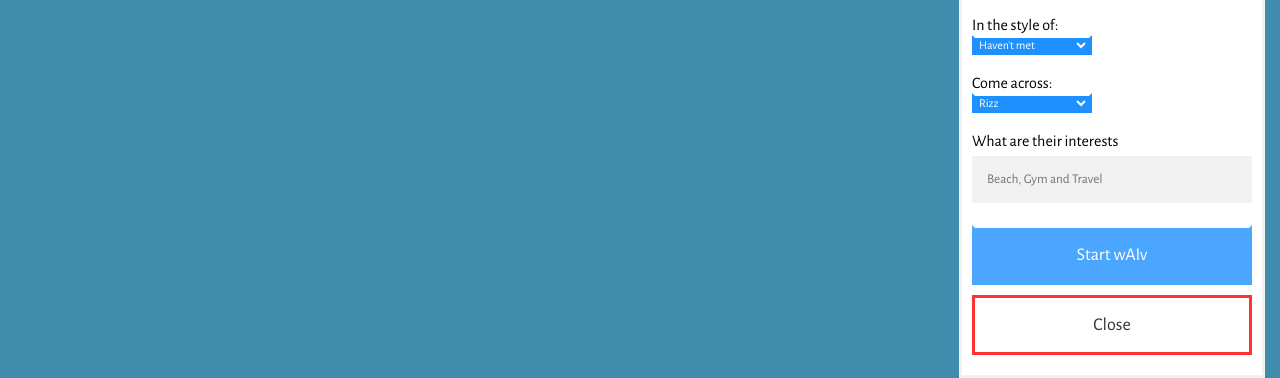
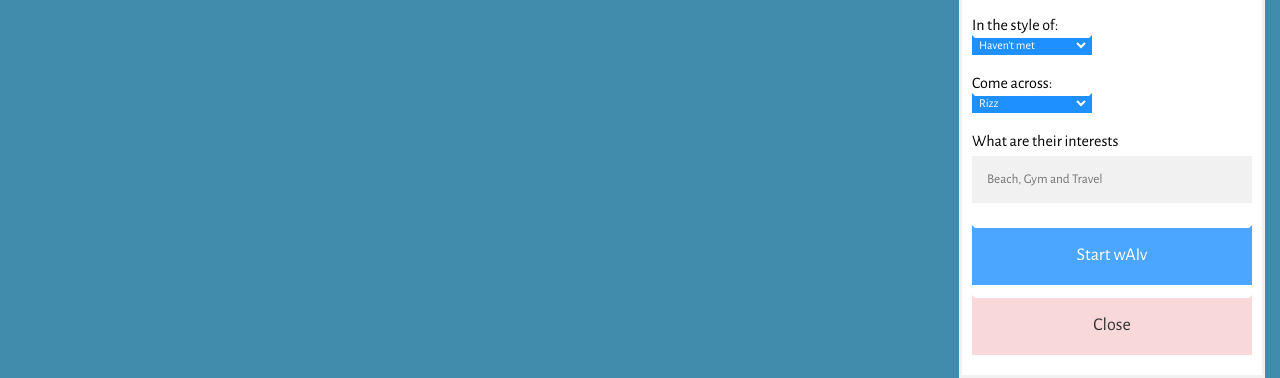
Before and after one commit to J-waddles/connect, a website built with Vite: page client/index.html in a window 1280 px wide. Both pictures are taken after a click on the button "Start wAIv". Shown: the part 422-800 px from the top of the page. Built offline with nearby package versions, Linux system fonts and the light colour scheme.

Commit message:
close button css

```diff
--- a/client/style.css
+++ b/client/style.css
@@ -323,9 +323,9 @@ enter-button {
 
 /* Add a red background color to the cancel button */
 .form-container .cancel {
-  background-color: transparent;
+  background-color: rgb(247, 207, 207);
   color: black;
-  border-color: red;
+  border-color: white rgb(247, 207, 207) rgb(247, 207, 207) rgb(247, 207, 207);
 }
 
 /* Add some hover effects to buttons */
```
